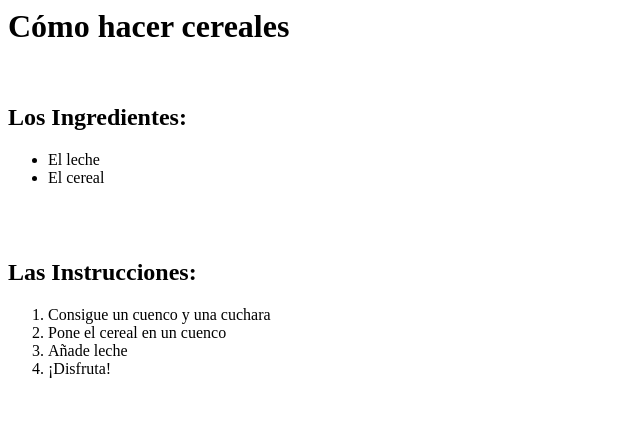
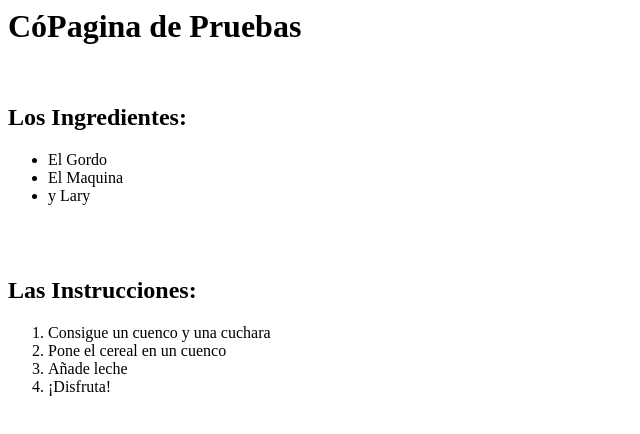
Before and after one commit to luisgodoyo/luisgodoyo.github.io, a plain HTML site: page index.html in a window 1280 px wide. Shown: the whole page, without its empty margins (0-640 px from the left). Drawn offline with Linux system fonts and the light colour scheme.

Commit message:
prueba 3

```diff
--- a/index.html
+++ b/index.html
@@ -1,11 +1,12 @@
 <!-- Este sitio web muestra las listas en el cap&iacute;tulo 4 -->
 
-<h1>C&oacute;mo hacer cereales</h1>
+<h1>C&oacute;Pagina de Pruebas</h1>
 <br>
 <h2>Los Ingredientes:</h2>
 <ul>
-<li>El leche</li>
-<li>El cereal</li>
+<li>El Gordo</li>
+<li>El Maquina</li>
+<li>y Lary</li>
 </ul>
 <br>
 <br>
```
